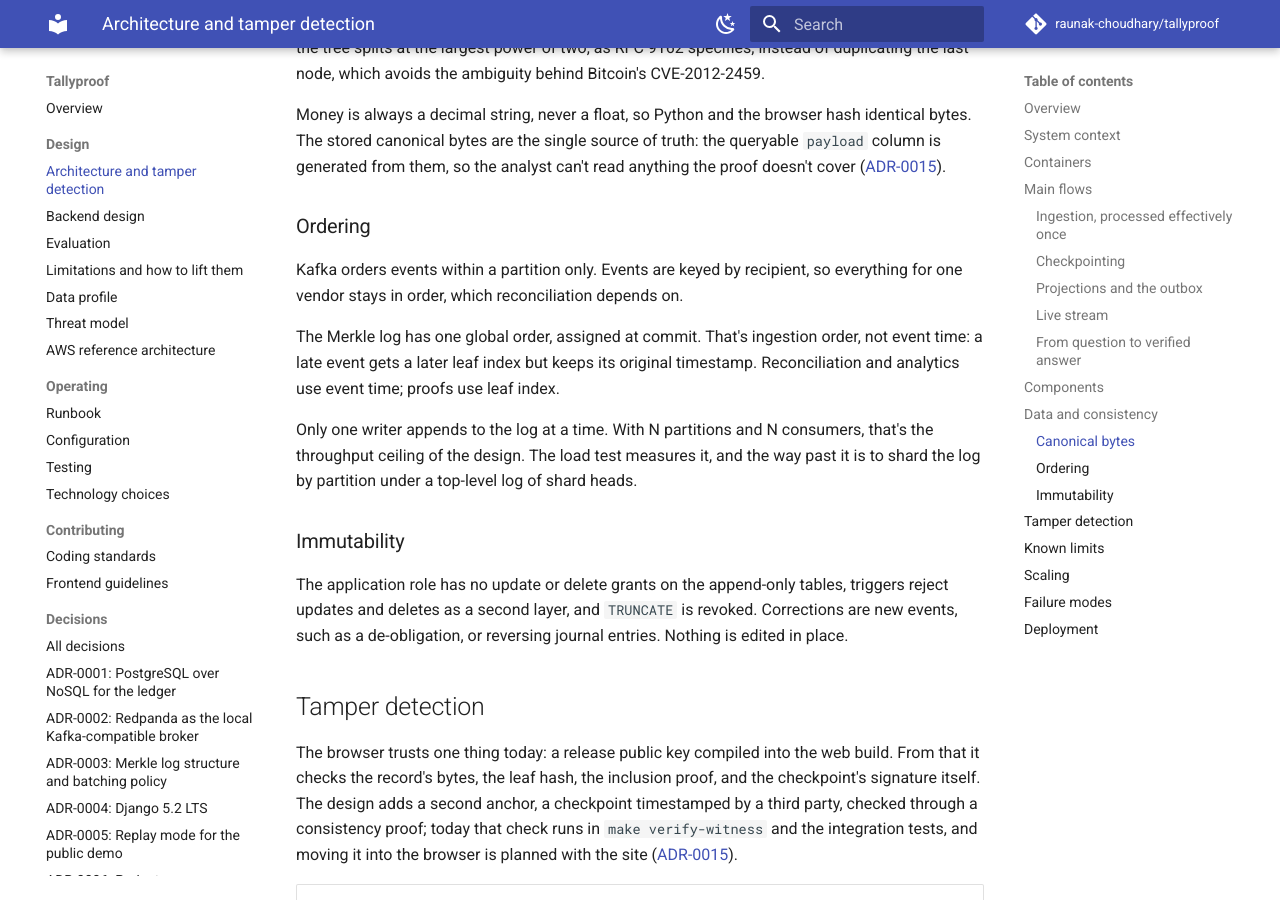
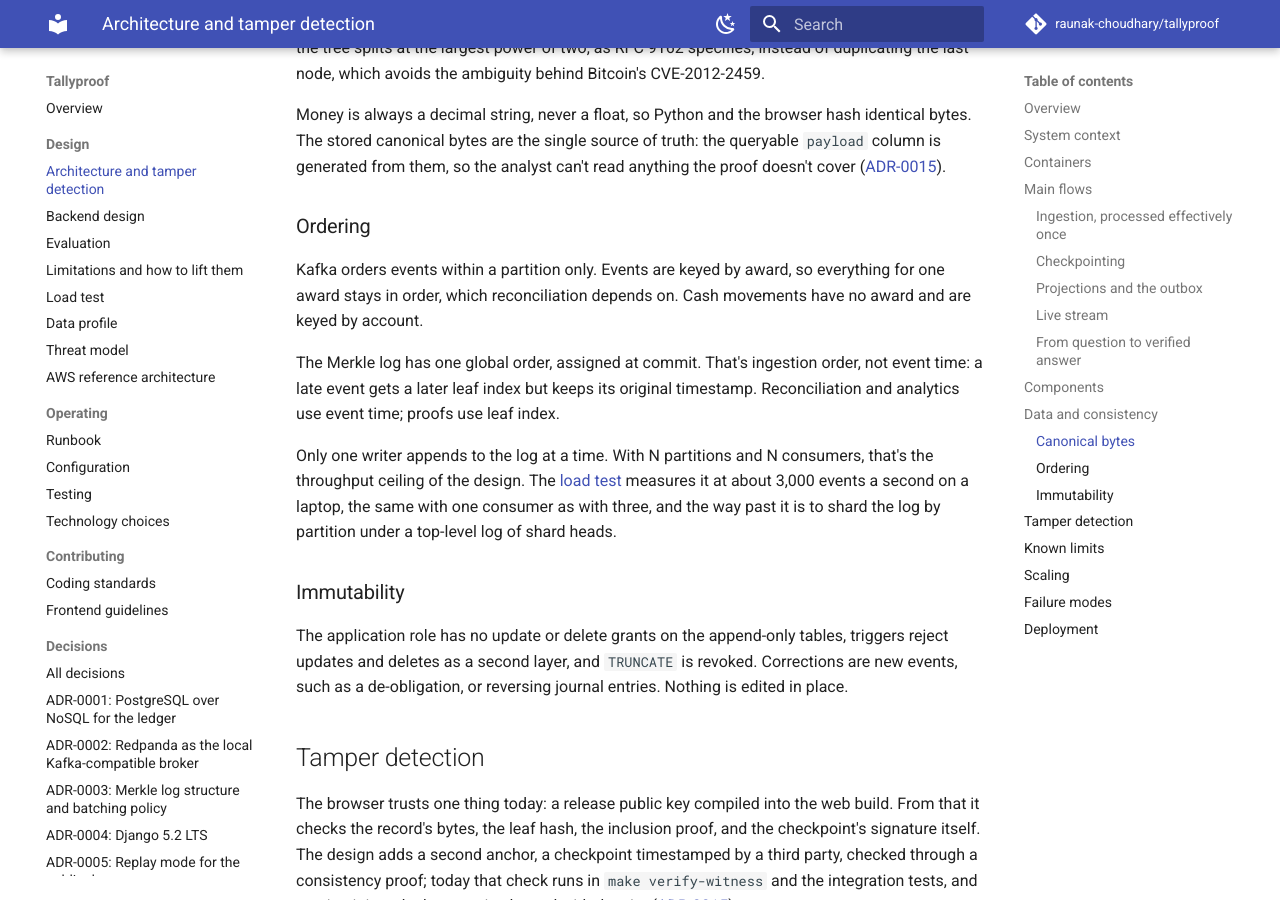
Before and after one commit to raunak-choudhary/tallyproof, an MkDocs documentation site: the page built from docs/architecture.md, in a window 1280 px wide and 900 px high, scrolled down 6656 px. Built offline with MkDocs 1.6.1 and Material for MkDocs 9.7.7, drawn with Linux system fonts in a browser that asks for light colours; comment, search, counter and statistics services are not loaded; some of the changed text lies outside the part shown.

Commit message:
docs: add the measured load-test report
About 3,000 events a second on a MacBook Air, flat from one consumer
to three, which is the single-writer ceiling. Checkpoints trail the log
by about 80 ms; announcements trail it by about four seconds, set by
the projection loop, not the relay. Proofs take 5 ms at p95 over
105,000 leaves. Also corrects the partition key in the docs: events
are keyed by award, not recipient.

```diff
--- a/docs/architecture.md
+++ b/docs/architecture.md
@@ -7,7 +7,7 @@
 ## Overview
 
 1. The **data pipeline** downloads official bulk files, cleans them with Spark in bronze, silver, and gold layers, removes personal data, checks quality with Deequ, and injects a seeded, labeled set of anomalies whose labels are stored separately ([ADR-0016](adr/0016-real-public-data-sources.md), [ADR-0017](adr/0017-spark-batch-processing-and-deequ.md)).
-2. **Redpanda**, a Kafka-compatible broker, carries the events, partitioned by recipient.
+2. **Redpanda**, a Kafka-compatible broker, carries the events, partitioned by award.
 3. **Ingestion workers** validate and deduplicate events, then append them to the ledger in the same Postgres transaction that records the consumer offset.
 4. The **ledger** is append-only. Each accepted event becomes a leaf in a Merkle log.
 5. The **checkpointer** closes a batch by size or time and signs a checkpoint (tree size and root hash) with Ed25519.
@@ -162,11 +162,11 @@
 
 ### Ordering
 
-Kafka orders events within a partition only. Events are keyed by recipient, so everything for one vendor stays in order, which reconciliation depends on.
+Kafka orders events within a partition only. Events are keyed by award, so everything for one award stays in order, which reconciliation depends on. Cash movements have no award and are keyed by account.
 
 The Merkle log has one global order, assigned at commit. That's ingestion order, not event time: a late event gets a later leaf index but keeps its original timestamp. Reconciliation and analytics use event time; proofs use leaf index.
 
-Only one writer appends to the log at a time. With N partitions and N consumers, that's the throughput ceiling of the design. The load test measures it, and the way past it is to shard the log by partition under a top-level log of shard heads.
+Only one writer appends to the log at a time. With N partitions and N consumers, that's the throughput ceiling of the design. The [load test](load-test.md) measures it at about 3,000 events a second on a laptop, the same with one consumer as with three, and the way past it is to shard the log by partition under a top-level log of shard heads.
 
 ### Immutability
 
@@ -199,8 +199,8 @@
 
 | Concern | Current design | How it's measured | Path beyond it |
 |---|---|---|---|
-| Ingest throughput | N consumers, one log writer | Load test | Shard the log per partition |
-| Proof generation | Computed from leaf hashes | p95 latency in the load test | Persist interior nodes; serve tiles from object storage |
+| Ingest throughput | N consumers, one log writer | [Load test](load-test.md): about 3,000 events a second, flat across consumers | Shard the log per partition |
+| Proof generation | Computed from an in-memory tree | [Load test](load-test.md): 5 ms at p95 over 105,000 leaves | Persist interior nodes; serve tiles from object storage |
 | Batch processing | Spark in local mode, one 2 GB file at a time | Job timings in the data profile | A Spark cluster such as EMR or Glue |
 | Postgres size | Single node | Row counts | Time partitioning; cold data stays in the lake |
 | Kafka | 6 partitions locally | Consumer lag | More partitions, Amazon MSK |
--- a/mkdocs.yml
+++ b/mkdocs.yml
@@ -68,6 +68,7 @@
       - Backend design: backend-design.md
       - Evaluation: evaluation.md
       - Limitations and how to lift them: limitations.md
+      - Load test: load-test.md
       - Data profile: data-profile.md
       - Threat model: threat-model.md
       - AWS reference architecture: aws-reference-architecture.md
```
Also changed, not shown: docs/backend-design.md (+1 -1 lines), docs/limitations.md (+1 -1 lines), docs/load-test.md (added, +102 -0 lines), docs/runbook.md (+4 -0 lines).
